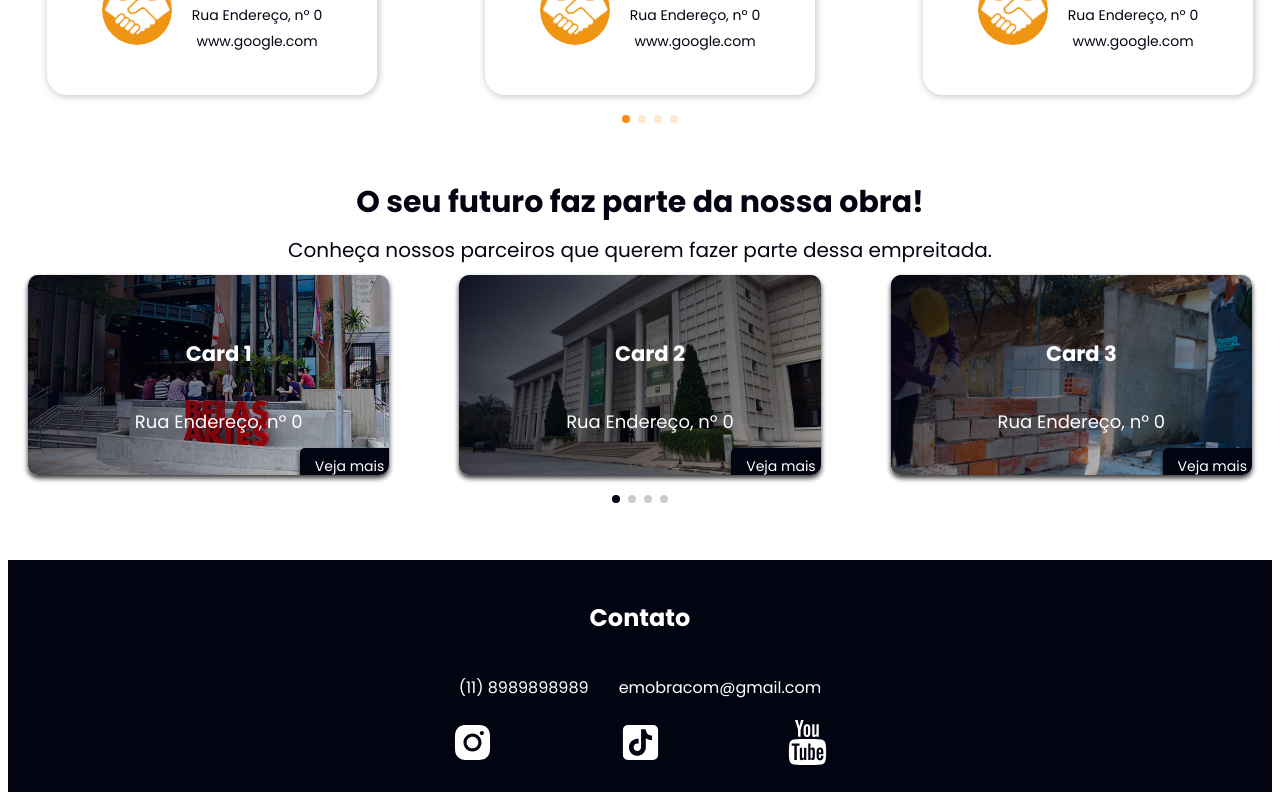
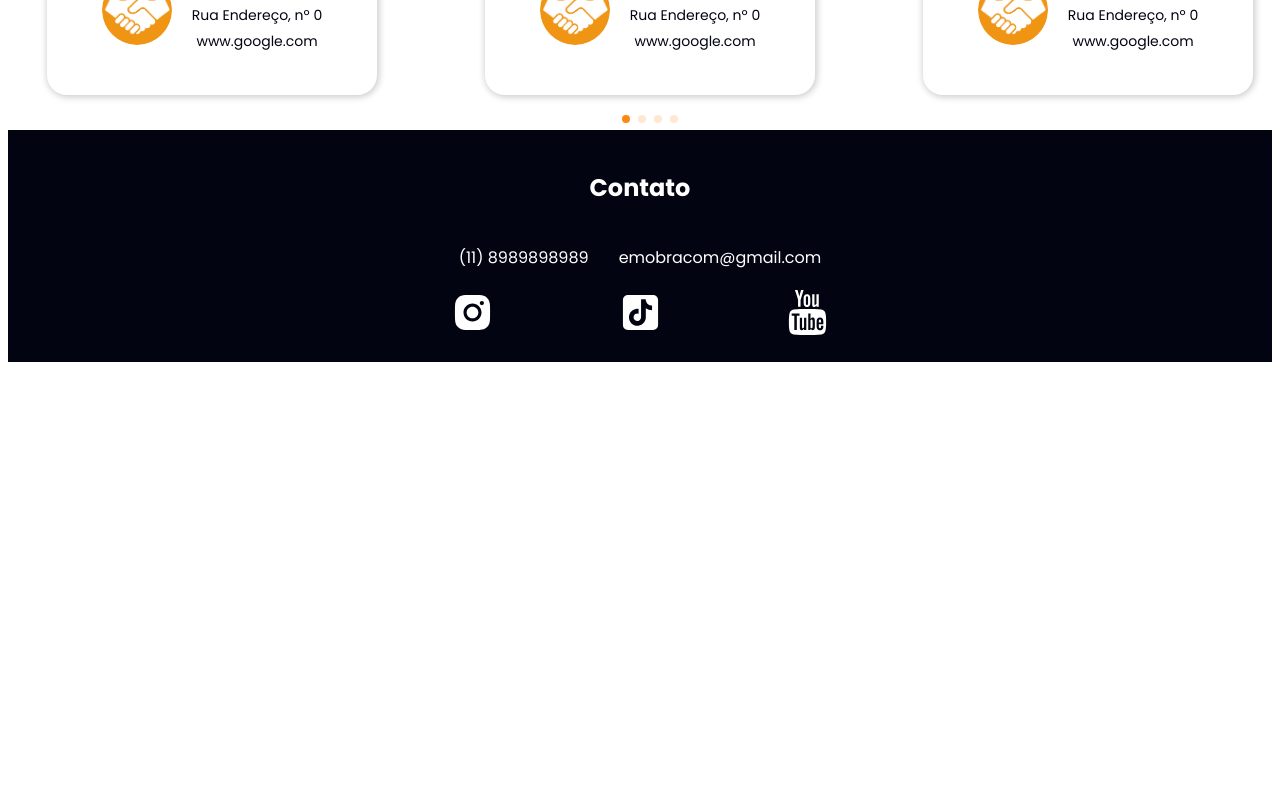
Before and after one commit to YagoABSC/EmObra, a React (Vite) app: page / in a window 1280 px wide. Shown: the part 2329-3129 px from the top of the page. After the commit the page ends 2699 px from the top, so only its background shows below. Built offline with nearby package versions, Linux system fonts and the light colour scheme; no server answers.

Commit message:
ocultar!

```diff
--- a/src/App.jsx
+++ b/src/App.jsx
@@ -25,7 +25,7 @@ function App() {
         <Sobre />
         <Premium/>
         <Lojas />
-        <Instituicao />
+        {/* <Instituicao /> */}
       </main>
       <Footer />
     </>
```
